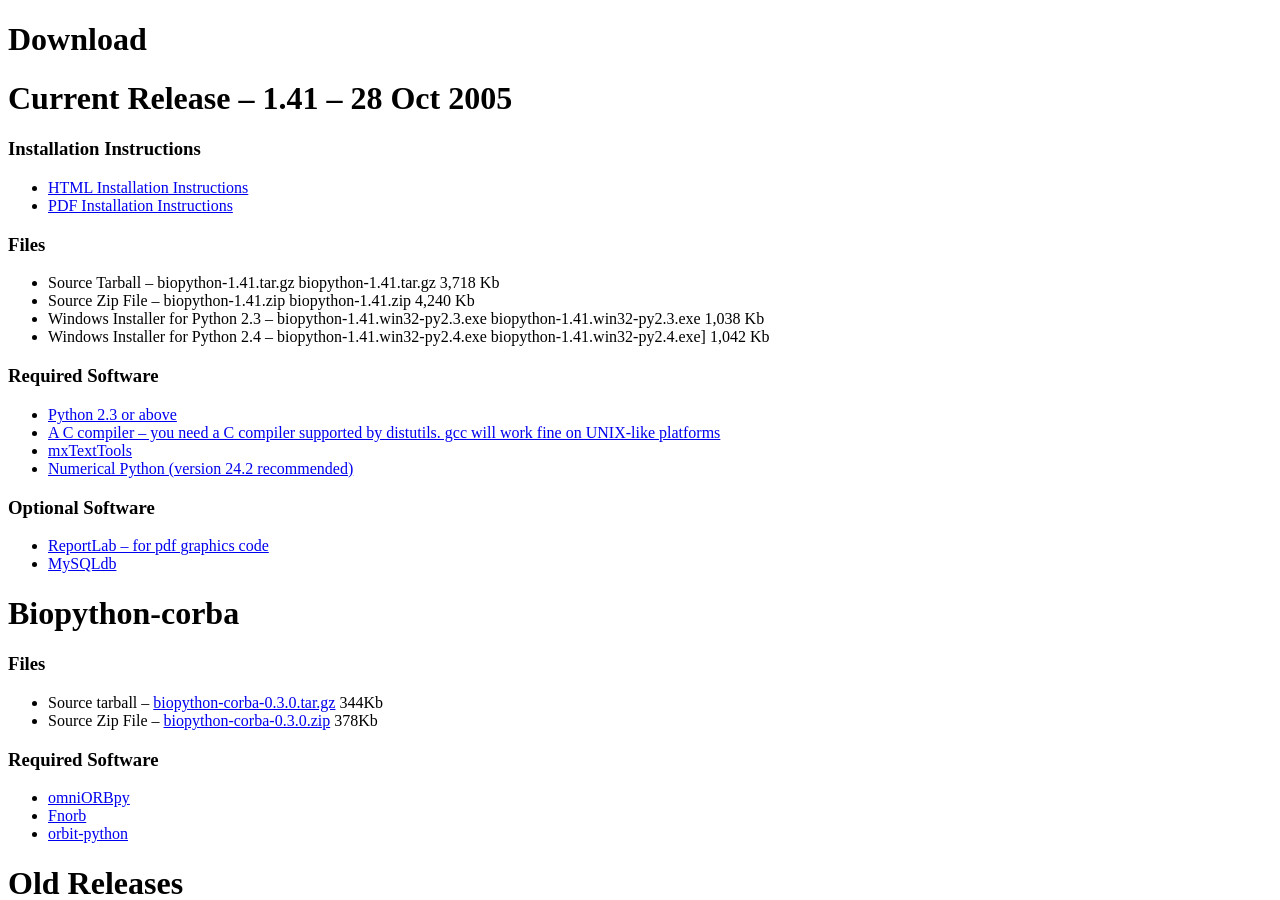
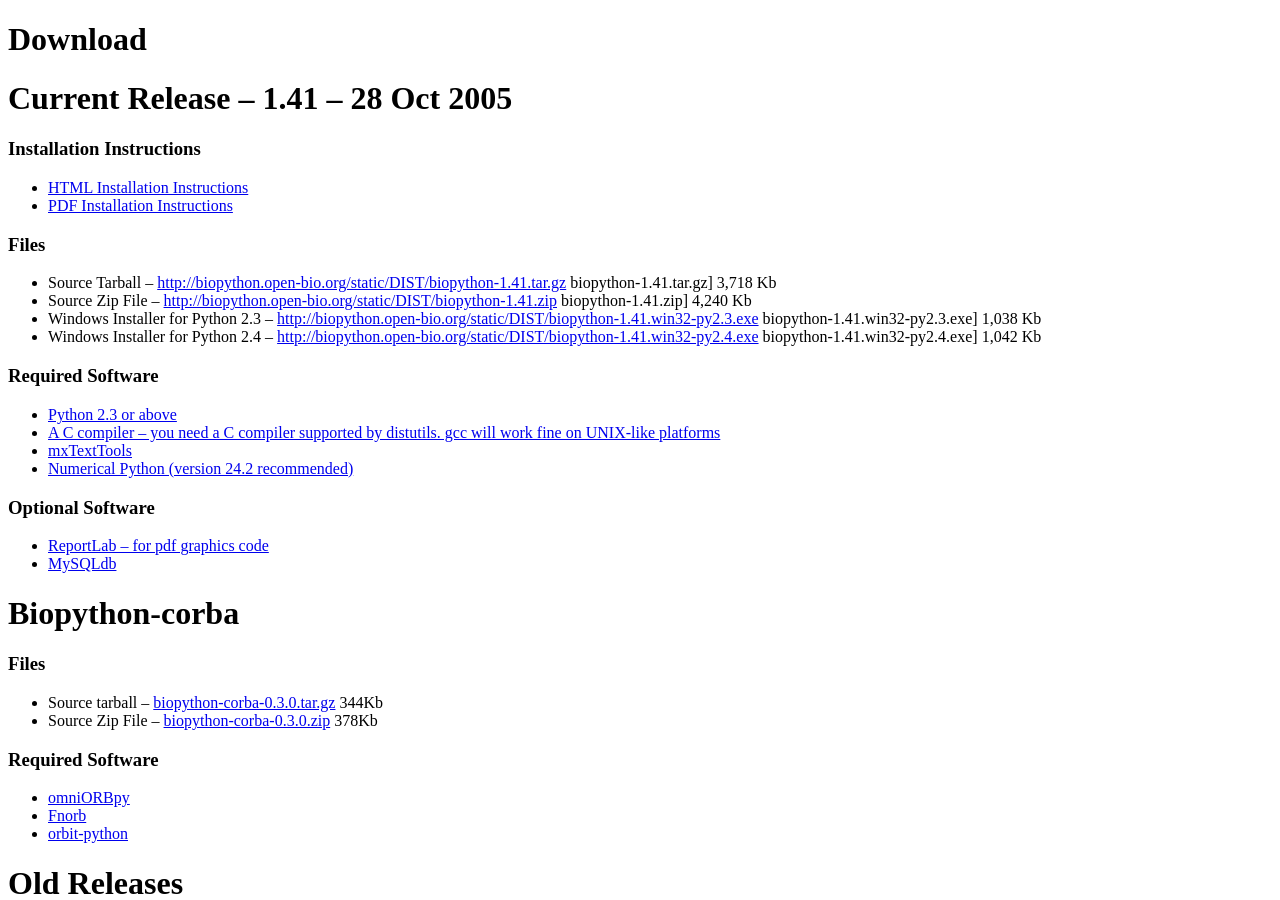
Before and after one commit to biopython/biopython.github.io, a Jekyll site: the page built from wiki/Download.md, in a window 1280 px wide and 900 px high. Built offline with Jekyll 4.4.1, drawn with Linux system fonts in a browser that asks for light colours; part of the change alters nothing that is shown.

Commit message:
/* Files */

```diff
--- a/wiki/Download.md
+++ b/wiki/Download.md
@@ -14,12 +14,17 @@ Current Release -- 1.41 -- 28 Oct 2005
 
 ### Files
 
--   Source Tarball -- biopython-1.41.tar.gz biopython-1.41.tar.gz 3,718
-    Kb
--   Source Zip File -- biopython-1.41.zip biopython-1.41.zip 4,240 Kb
--   Windows Installer for Python 2.3 -- biopython-1.41.win32-py2.3.exe
-    biopython-1.41.win32-py2.3.exe 1,038 Kb
--   Windows Installer for Python 2.4 -- biopython-1.41.win32-py2.4.exe
+-   Source Tarball --
+    <http://biopython.open-bio.org/static/DIST/biopython-1.41.tar.gz>
+    biopython-1.41.tar.gz\] 3,718 Kb
+-   Source Zip File --
+    <http://biopython.open-bio.org/static/DIST/biopython-1.41.zip>
+    biopython-1.41.zip\] 4,240 Kb
+-   Windows Installer for Python 2.3 --
+    <http://biopython.open-bio.org/static/DIST/biopython-1.41.win32-py2.3.exe>
+    biopython-1.41.win32-py2.3.exe\] 1,038 Kb
+-   Windows Installer for Python 2.4 --
+    <http://biopython.open-bio.org/static/DIST/biopython-1.41.win32-py2.4.exe>
     biopython-1.41.win32-py2.4.exe\] 1,042 Kb
 
 ### Required Software
```
Also changed, not shown: 1 other file.
